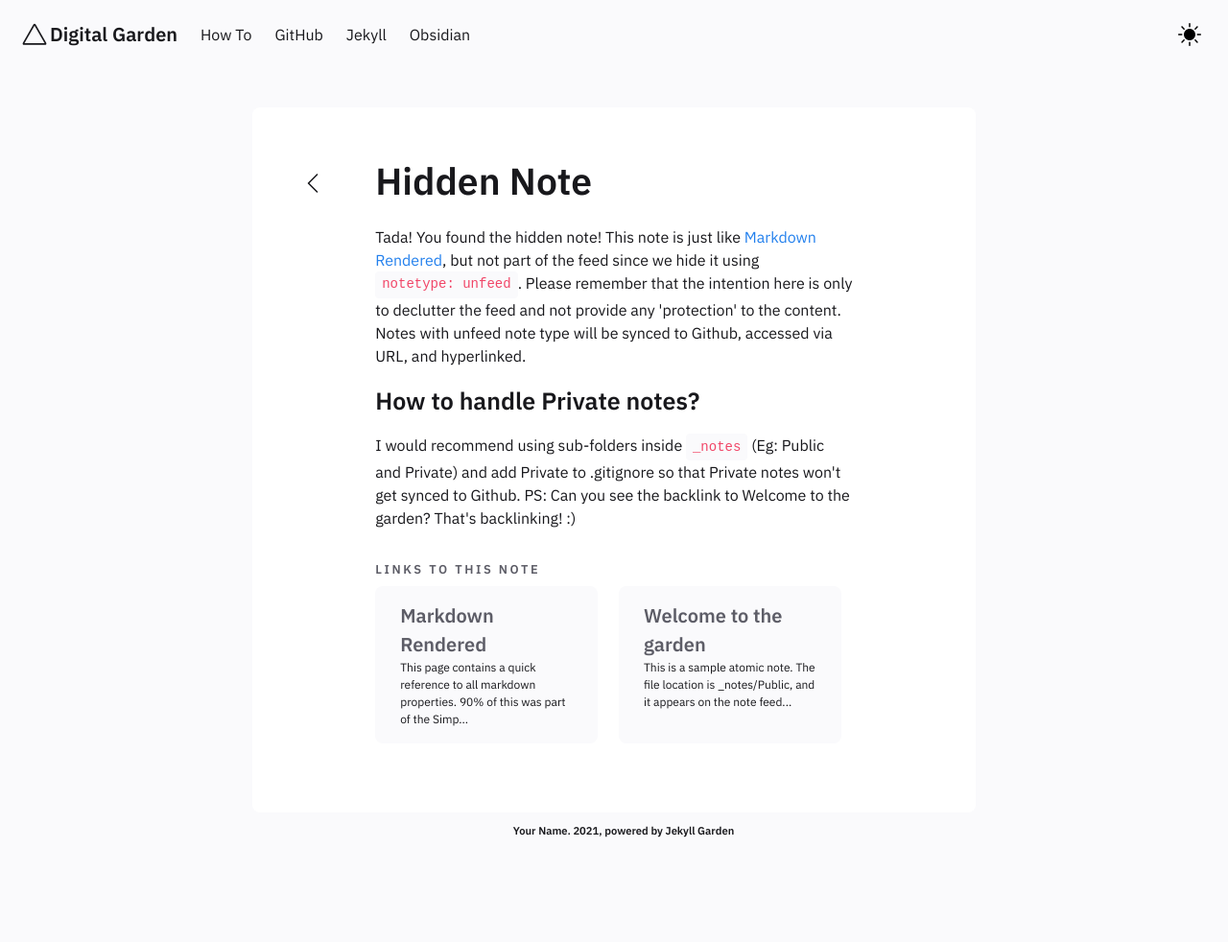
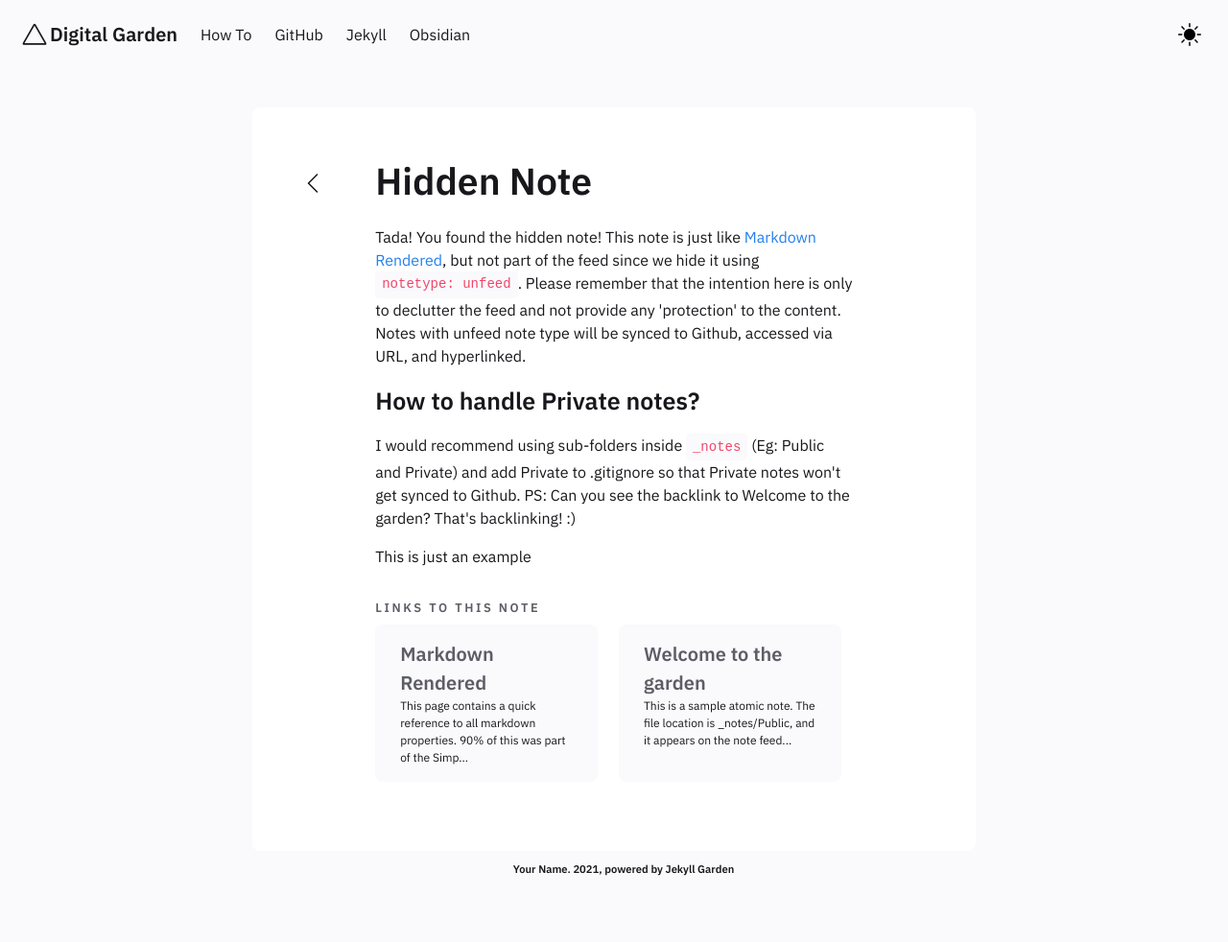
Before and after one commit to ComputerNerdy/computernerdy.github.io, a Jekyll site: the page built from _notes/Public/Hidden Note.md, in a window 1280 px wide. Shown: the whole page at 96% size. Built offline with Jekyll 4.4.1, drawn with Linux system fonts in a browser that asks for light colours; before the commit the page ends 942 px from its top, so only the background shows below that.

Commit message:
Change config

```diff
--- a/_config.yml
+++ b/_config.yml
@@ -84,7 +84,7 @@ preferences:
 encoding: utf-8
 
 # Build settings
-theme: jekyll-theme-cayman
+theme: null
 plugins:
   - jekyll-feed
   - jekyll-sitemap
--- a/_notes/Public/Hidden Note.md
+++ b/_notes/Public/Hidden Note.md
@@ -9,3 +9,6 @@ Tada! You found the hidden note! This note is just like [[Markdown Rendered]], b
 ### How to handle Private notes?
 
 I would recommend using sub-folders inside `_notes` (Eg: Public and Private) and add Private to .gitignore so that Private notes won't get synced to Github. PS: Can you see the backlink to Welcome to the garden? That's backlinking! :)
+
+
+This is just an example
```
